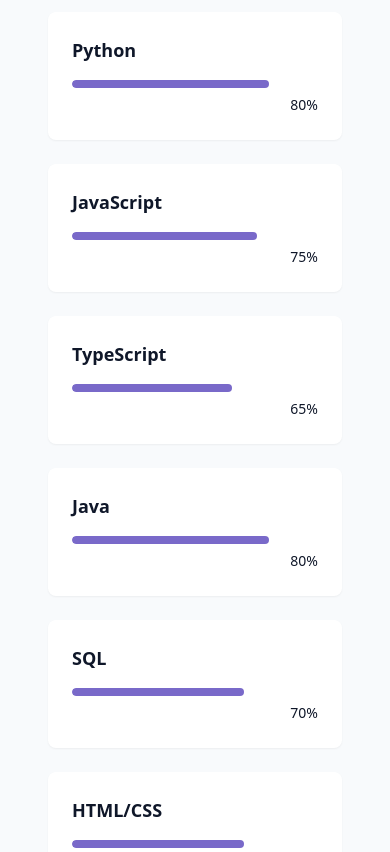
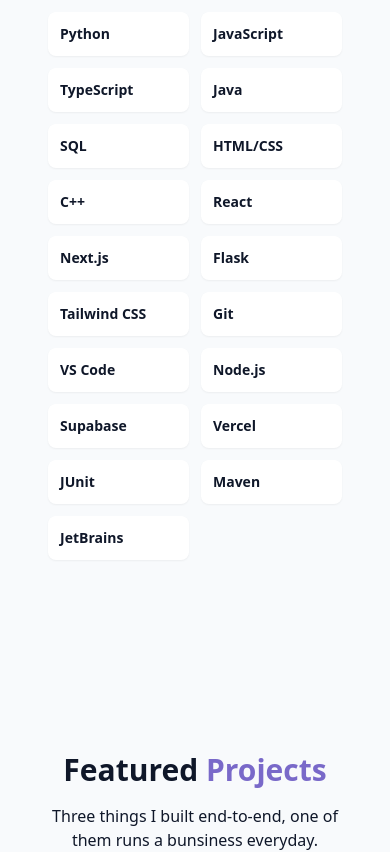
Before and after one commit to NelsonDg/Personal-Portfolio, a React (Vite) app: page / in a window 390 px wide. Shown: the part 2700-3552 px from the top of the page. Built offline with nearby package versions, Linux system fonts and the light colour scheme.

Commit message:
Simplify skills grid and fix contact form email label
Drop the skill percentage bars for a compact 2-4 column grid that needs far less mobile scrolling, and relabel the email field ("Email" instead of the pre-filled address).

```diff
--- a/src/components/ContactSection.jsx
+++ b/src/components/ContactSection.jsx
@@ -148,7 +148,7 @@
                   className="block text-sm font-medium mb-2"
                 >
                   {" "}
-                  nelsondang14@gmail.com
+                  Email
                 </label>
                 <input
                   type="email"
--- a/src/components/SkillsSection.jsx
+++ b/src/components/SkillsSection.jsx
@@ -3,29 +3,29 @@
 
 const skills = [
   // Languages
-  { name: "Python", level: 80, category: "languages" },
-  { name: "JavaScript", level: 75, category: "languages" },
-  { name: "TypeScript", level: 65, category: "languages" },
-  { name: "Java", level: 80, category: "languages" },
-  { name: "SQL", level: 70, category: "languages" },
-  { name: "HTML/CSS", level: 70, category: "languages" },
-  { name: "C++", level: 85, category: "languages" },
+  { name: "Python", category: "languages" },
+  { name: "JavaScript", category: "languages" },
+  { name: "TypeScript", category: "languages" },
+  { name: "Java", category: "languages" },
+  { name: "SQL", category: "languages" },
+  { name: "HTML/CSS", category: "languages" },
+  { name: "C++", category: "languages" },
 
   // Frameworks
-  { name: "React", level: 75, category: "frameworks" },
-  { name: "Next.js", level: 70, category: "frameworks" },
-  { name: "Flask", level: 75, category: "frameworks" },
-  { name: "Tailwind CSS", level: 70, category: "frameworks" },
+  { name: "React", category: "frameworks" },
+  { name: "Next.js", category: "frameworks" },
+  { name: "Flask", category: "frameworks" },
+  { name: "Tailwind CSS", category: "frameworks" },
 
   // Tools
-  { name: "Git", level: 90, category: "tools" },
-  { name: "VS Code", level: 90, category: "tools" },
-  { name: "Node.js", level: 75, category: "tools" },
-  { name: "Supabase", level: 75, category: "tools" },
-  { name: "Vercel", level: 75, category: "tools" },
-  { name: "JUnit", level: 75, category: "tools" },
-  { name: "Maven", level: 70, category: "tools" },
-  { name: "JetBrains", level: 70, category: "tools" },
+  { name: "Git", category: "tools" },
+  { name: "VS Code", category: "tools" },
+  { name: "Node.js", category: "tools" },
+  { name: "Supabase", category: "tools" },
+  { name: "Vercel", category: "tools" },
+  { name: "JUnit", category: "tools" },
+  { name: "Maven", category: "tools" },
+  { name: "JetBrains", category: "tools" },
 ];
 
 const categories = ["all", "languages", "frameworks", "tools"];
@@ -60,27 +60,13 @@
           ))}
         </div>
 
-        <div className="grid grid-cols-1 sm:grid-cols-2 lg:grid-cols-3 gap-6">
+        <div className="grid grid-cols-2 sm:grid-cols-3 lg:grid-cols-4 gap-3 sm:gap-6">
           {filteredSkills.map((skill, key) => (
             <div
               key={key}
-              className="bg-card p-6 rounded-lg shadow-xs card-hover"
+              className="bg-card p-3 sm:p-6 rounded-lg shadow-xs card-hover"
             >
-              <div className="text-left mb-4">
-                <h3 className="font-semibold text-lg"> {skill.name}</h3>
-              </div>
-              <div className="w-full bg-secondary/50 h-2 rounded-full overflow-hidden">
-                <div
-                  className="bg-primary h-2 rounded-full origin-left animate-[grow_1.5s_ease-out]"
-                  style={{ width: skill.level + "%" }}
-                />
-              </div>
-
-              <div className="text-right mt-1">
-                <span className="text-sm text-muted-foreground">
-                  {skill.level}%
-                </span>
-              </div>
+              <h3 className="font-semibold text-sm sm:text-lg text-left"> {skill.name}</h3>
             </div>
           ))}
         </div>
```
